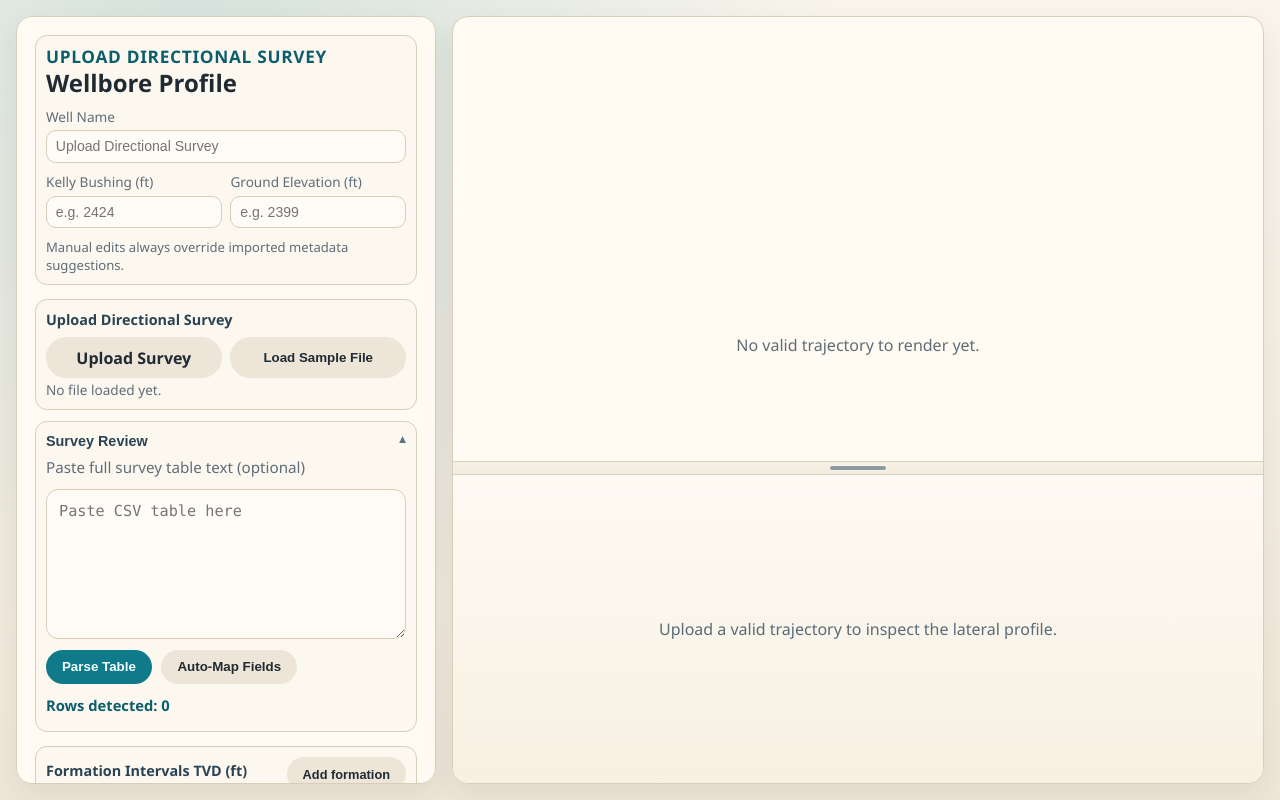
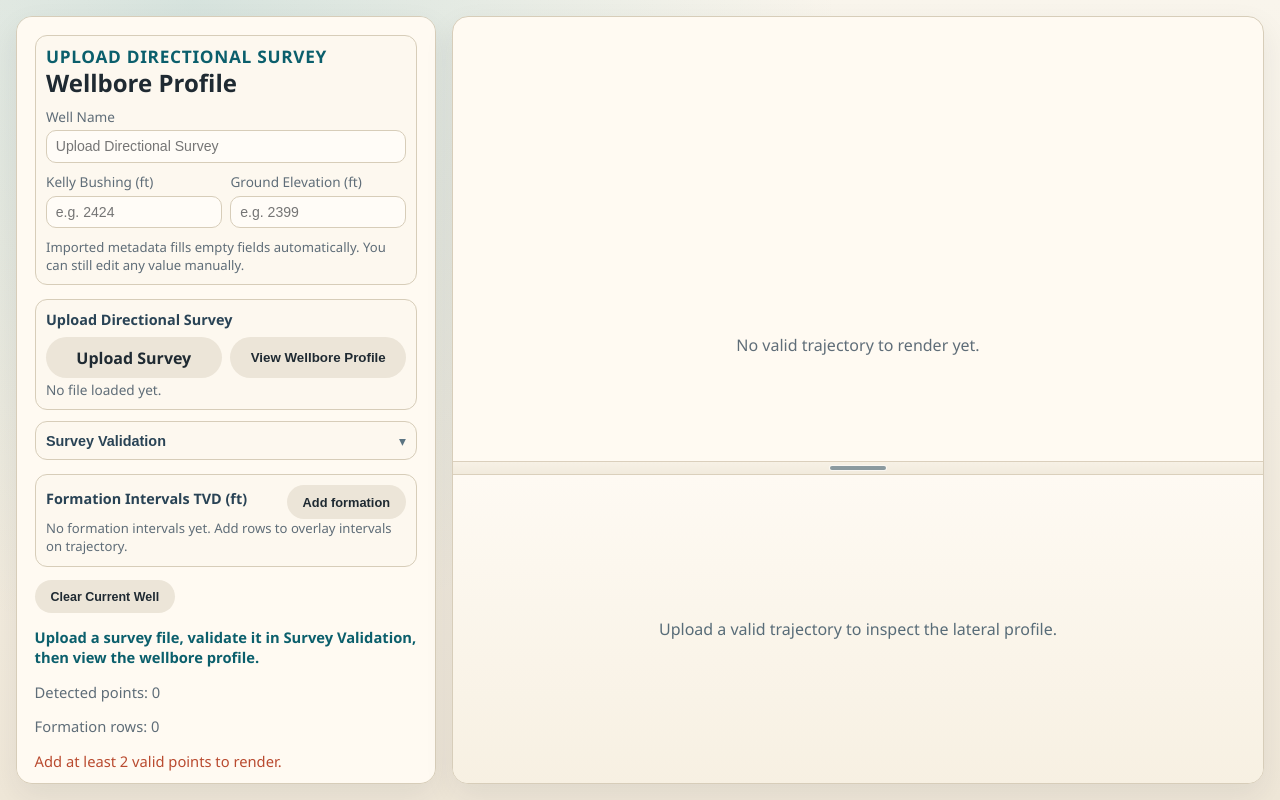
Before and after one commit to brennanwesley/wellbore-profile, a Next.js app in the folder frontend/: page / in a window 1280 px wide. Built offline with nearby package versions, Linux system fonts and the light colour scheme.

Commit message:
Simplify survey upload and validation flow

```diff
--- a/frontend/app/page.js
+++ b/frontend/app/page.js
@@ -48,7 +48,7 @@ const INITIAL_METADATA = {
   groundElevation: "",
 };
 
-const INITIAL_FILE_STATUS = "Upload a survey file, map the required fields, then apply trajectory.";
+const INITIAL_FILE_STATUS = "Upload a survey file, validate it in Survey Validation, then view the wellbore profile.";
 
 function createFormationRow(index = 0) {
   return {
@@ -70,7 +70,6 @@ export default function HomePage() {
   const [wellMetadata, setWellMetadata] = useState(INITIAL_METADATA);
   const [formations, setFormations] = useState([]);
   const [importMapperKey, setImportMapperKey] = useState(0);
-  const [detectedMetadata, setDetectedMetadata] = useState(null);
   const [fileStatus, setFileStatus] = useState(INITIAL_FILE_STATUS);
   const [importWarnings, setImportWarnings] = useState([]);
   const viewerWorkspaceRef = useRef(null);
@@ -99,7 +98,6 @@ export default function HomePage() {
       setImportWarnings(Array.isArray(warnings) ? warnings : []);
 
       const normalizedSuggestions = normalizeMetadataSuggestions(metadataSuggestions);
-      setDetectedMetadata(normalizedSuggestions);
 
       if (normalizedSuggestions) {
         setWellMetadata((previous) => ({
@@ -121,25 +119,12 @@ export default function HomePage() {
     [],
   );
 
-  const applyDetectedMetadata = useCallback(() => {
-    if (!detectedMetadata) {
-      return;
-    }
-
-    setWellMetadata({
-      wellName: detectedMetadata.wellName,
-      kellyBushing: detectedMetadata.kellyBushing,
-      groundElevation: detectedMetadata.groundElevation,
-    });
-  }, [detectedMetadata]);
-
   const clearWorkspace = useCallback(() => {
     setPoints([]);
     setSelectedPointIndex(null);
     setViewerTopSplit(DEFAULT_VIEWER_TOP_SPLIT);
     setWellMetadata(INITIAL_METADATA);
     setFormations([]);
-    setDetectedMetadata(null);
     setFileStatus(INITIAL_FILE_STATUS);
     setImportWarnings([]);
     setImportMapperKey((previous) => previous + 1);
@@ -264,15 +249,7 @@ export default function HomePage() {
             </label>
           </div>
 
-          {detectedMetadata ? (
-            <div className="actions">
-              <button type="button" onClick={applyDetectedMetadata} className="secondary-btn">
-                Use imported metadata values
-              </button>
-            </div>
-          ) : null}
-
-          <p className="helper-note">Manual edits always override imported metadata suggestions.</p>
+          <p className="helper-note">Imported metadata fills empty fields automatically. You can still edit any value manually.</p>
         </section>
 
         <SurveyImportMapper key={importMapperKey} onApplyTrajectory={handleApplyTrajectory} />
--- a/frontend/components/import/SurveyImportMapper.jsx
+++ b/frontend/components/import/SurveyImportMapper.jsx
@@ -12,7 +12,6 @@ import {
   suggestMappings,
 } from "@/lib/surveyImport";
 
-const SAMPLE_FILE_PATH = "/data/DirectionalSurveyExample.csv";
 const PREVIEW_ROW_COUNT = 6;
 
 function clamp(value, min, max) {
@@ -65,8 +64,7 @@ export default function SurveyImportMapper({ onApplyTrajectory }) {
     sourceRows: {},
   });
   const [validationResult, setValidationResult] = useState(null);
-  const [isLoadingSample, setIsLoadingSample] = useState(false);
-  const [isReviewExpanded, setIsReviewExpanded] = useState(true);
+  const [isReviewExpanded, setIsReviewExpanded] = useState(false);
 
   const rowCount = rows.length;
   const detectedHeaderRowIndex = useMemo(() => detectHeaderRowIndex(rows), [rows]);
@@ -162,25 +160,6 @@ export default function SurveyImportMapper({ onApplyTrajectory }) {
     [parseAndInitialize],
   );
 
-  const handleLoadSample = useCallback(async () => {
-    setIsLoadingSample(true);
-
-    try {
-      const response = await fetch(SAMPLE_FILE_PATH, { cache: "no-store" });
-
-      if (!response.ok) {
-        throw new Error(`Failed to load sample (${response.status}).`);
-      }
-
-      const sampleText = await response.text();
-      parseAndInitialize(sampleText, "Sample: DirectionalSurveyExample.csv");
-    } catch {
-      setParseErrors(["Could not load DirectionalSurveyExample.csv sample file."]);
-    } finally {
-      setIsLoadingSample(false);
-    }
-  }, [parseAndInitialize]);
-
   const handleAutoMap = useCallback(() => {
     setMappings(suggestMappings(columnOptions));
     setValidationResult(null);
@@ -235,24 +214,27 @@ export default function SurveyImportMapper({ onApplyTrajectory }) {
           />
           <button
             type="button"
-            onClick={handleLoadSample}
+            onClick={handleApply}
             className="secondary-btn"
-            disabled={isLoadingSample}
+            disabled={!validationResult?.canApply}
           >
-            {isLoadingSample ? "Loading Sample..." : "Load Sample File"}
+            View Wellbore Profile
           </button>
         </div>
         <p className="import-source">{sourceLabel}</p>
+        {rowCount > 0 && !validationResult?.canApply ? (
+          <p className="helper-note">Open Survey Validation to review the file and validate it before viewing.</p>
+        ) : null}
       </section>
 
-      <section className="metadata-block import-review-block" aria-label="Survey review">
+      <section className="metadata-block import-review-block" aria-label="Survey validation">
         <button
           type="button"
           className="section-toggle"
           aria-expanded={isReviewExpanded}
           onClick={() => setIsReviewExpanded((previous) => !previous)}
         >
-          <span className="section-toggle-title">Survey Review</span>
+          <span className="section-toggle-title">Survey Validation</span>
           <span className={`section-toggle-icon ${isReviewExpanded ? "is-open" : ""}`} aria-hidden="true">
             ▾
           </span>
@@ -389,14 +371,6 @@ export default function SurveyImportMapper({ onApplyTrajectory }) {
                   <button type="button" onClick={handleValidate} className="primary-btn">
                     Validate Mapping
                   </button>
-                  <button
-                    type="button"
-                    onClick={handleApply}
-                    className="secondary-btn"
-                    disabled={!validationResult?.canApply}
-                  >
-                    Apply Trajectory
-                  </button>
                 </div>
 
                 {validationResult ? (
```
